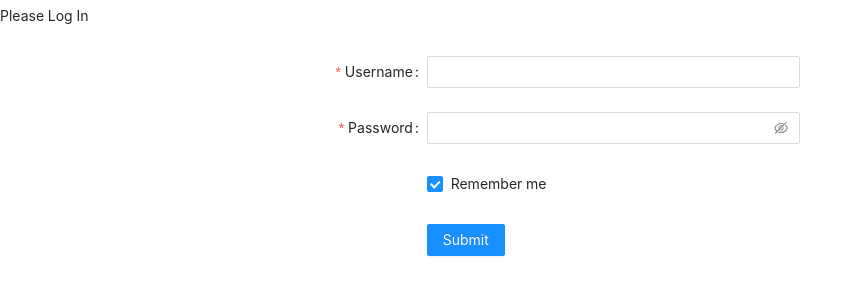
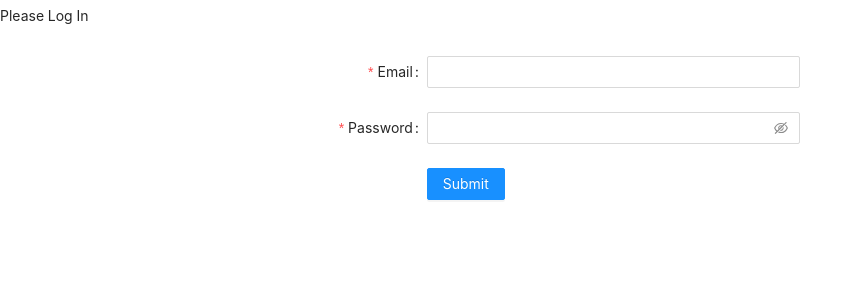
Before and after one commit to yid164/goopter-test-assignment, a React (Create React App) app: page /login in a window 1280 px wide. Shown: the top 300 px of the page, without its empty margins (0-862 px from the left). Built offline with nearby package versions, Linux system fonts and the light colour scheme; what oauth-1.0a would draw is missing.

Commit message:
Updated new login page in the component folder

```diff
--- a/src/App.js
+++ b/src/App.js
@@ -1,20 +1,18 @@
 import React from 'react';
 import ReactDOM from 'react-dom';
-import Login from './pages/Login'
+import Login from './components/Login'
 import UpdateProfile from './pages/PersonalPage';
 import { Provider } from 'react-redux';
-import { BrowserRouter, Route } from 'react-router-dom';
+import { BrowserRouter, Route, Switch } from 'react-router-dom';
 import store from './redux/index';
 
 function App() {
   return (
-      <Provider store={store}>
-          <BrowserRouter>
-              <Route path='/' exact render={ props => <UpdateProfile {...props} />}/>
-              <Route path='/login' exact component={Login}></Route>
-              <Route path='/update' exact component={UpdateProfile}></Route>
-          </BrowserRouter>
-      </Provider>
+      <BrowserRouter>
+          <Switch>
+              <Route path='/login' component={Login}/>
+          </Switch>
+      </BrowserRouter>
 
   );
 }
--- /dev/null
+++ b/src/components/Login.js
@@ -0,0 +1,160 @@
+import React from "react";
+import {useState} from "react";
+import { Form, Input, Button } from 'antd';
+import 'antd/dist/antd.css';
+
+
+class Login extends React.Component{
+
+
+    constructor(props) {
+        super(props);
+        this.state = {
+            email: "",
+            password: "",
+            isLogin: false
+        };
+        this.handleSubmit = this.handleSubmit.bind(this);
+        this.assignEmail = this.assignEmail.bind(this);
+        this.assignPassword = this.assignPassword.bind(this);
+    }
+
+    async handleSubmit(event){
+
+        event.preventDefault();
+        console.log(this.state);
+        const email = this.state.email;
+        const password = this.state.password;
+        const LOGIN_URL = "https://api-qa.goopter.com/api/rest/v8/login";
+
+        let dataBody = {
+            "data": {
+                "email":email,
+                "password":password
+            }
+        };
+
+        let request = {
+            method: "POST",
+            headers: {
+                "Accept": "application/json",
+                "Content-Type": "application/json"
+            },
+            body: JSON.stringify(dataBody)
+        };
+
+        await fetch(LOGIN_URL, request)
+            .then(response => response.json())
+            .then(
+                (result)=>{
+                    //console.log(result);
+                    if(result.RC === 200){
+                        // this.setState({isLogin: true, email: email, password: password});
+                        window.location = '/' + result.records.token + '/' + result.records.secret;
+                        alert("Login Success")
+                    }else{
+                        alert("Login Fail");
+                        return;
+                    }
+                     console.log(this.state);
+                },
+                (error)=>{
+                    console.log(error);
+                }
+                )
+    };
+
+    assignEmail(event){
+        event.preventDefault();
+        const email = event.target.value;
+        console.log(email);
+        this.setState({
+            email: email
+        })
+
+    };
+
+    assignPassword(event){
+        event.preventDefault();
+        const password = event.target.value;
+        this.setState({
+            password: password
+        })
+    };
+
+    render() {
+        const layout = {
+            labelCol: {
+                span: 8,
+            },
+            wrapperCol: {
+                span: 7,
+            },
+        };
+        const tailLayout = {
+            wrapperCol: {
+                offset: 8,
+                span: 7,
+            },
+        };
+
+        const onFinish = values => {
+            console.log('Success:', values);
+        };
+
+        const onFinishFailed = errorInfo => {
+            console.log('Failed:', errorInfo);
+        };
+        return(
+            <Form
+                {...layout}
+                name="basic"
+                initialValues={{
+                    remember: true,
+                }}
+                onFinish={onFinish}
+                onFinishFailed={onFinishFailed}
+                title="Please Log In"
+            >
+                <Form.Item>
+                    Please Log In
+                </Form.Item>
+                <Form.Item
+                    label="Email"
+                    name="email"
+                    rules={[
+                        {
+                            required: true,
+                            message: 'Please input your username!',
+                        },
+                    ]}
+                >
+                    <Input value={this.state.email} onChange={this.assignEmail}/>
+                </Form.Item>
+
+                <Form.Item
+                    label="Password"
+                    name="password"
+                    rules={[
+                        {
+                            required: true,
+                            message: 'Please input your password!',
+                        },
+                    ]}
+
+                >
+                    <Input.Password value={this.state.password} onChange={this.assignPassword}/>
+                </Form.Item>
+
+                <Form.Item {...tailLayout}>
+                    <Button type="primary" htmlType="submit" onClick={this.handleSubmit}>
+                        Submit
+                    </Button>
+                </Form.Item>
+            </Form>
+
+        )
+    }
+}
+
+export default Login;
--- a/src/pages/PersonalPage.js
+++ b/src/pages/PersonalPage.js
@@ -64,7 +64,7 @@ const UpdateProfile = (props) => {
                         <Input placeholder="input placeholder" value={last_name} onChange={lastNameChange}/>
                     </Form.Item>
                     <Form.Item label="Phone Number">
-                        <Input placeholder="input placeholder" value={phone} onChange={phoneChange}/>
+                        <Input placeholder={phone} value={phone} onChange={phoneChange}/>
                     </Form.Item>
                     <Form.Item label="Country Code:">
                         <Input placeholder="input placeholder" value={phone_country_code} onChange={phoneCountryCodeChange}/>
--- a/src/redux/reducer.js
+++ b/src/redux/reducer.js
@@ -34,7 +34,7 @@ export default (state = defaultState, action) => {
             newState.last_name = action.value;
             return newState;
         case 'login':
-            newState.auth = login(newState.username, newState.password);
+            newState.auth = true; //login(newState.username, newState.password);
             //console.log(newState.auth)
             // if(newState.auth){
             //     console.log("GOOD");
```
Also changed, not shown: src/components/PersonalPages.js (added, +20 -0 lines).
